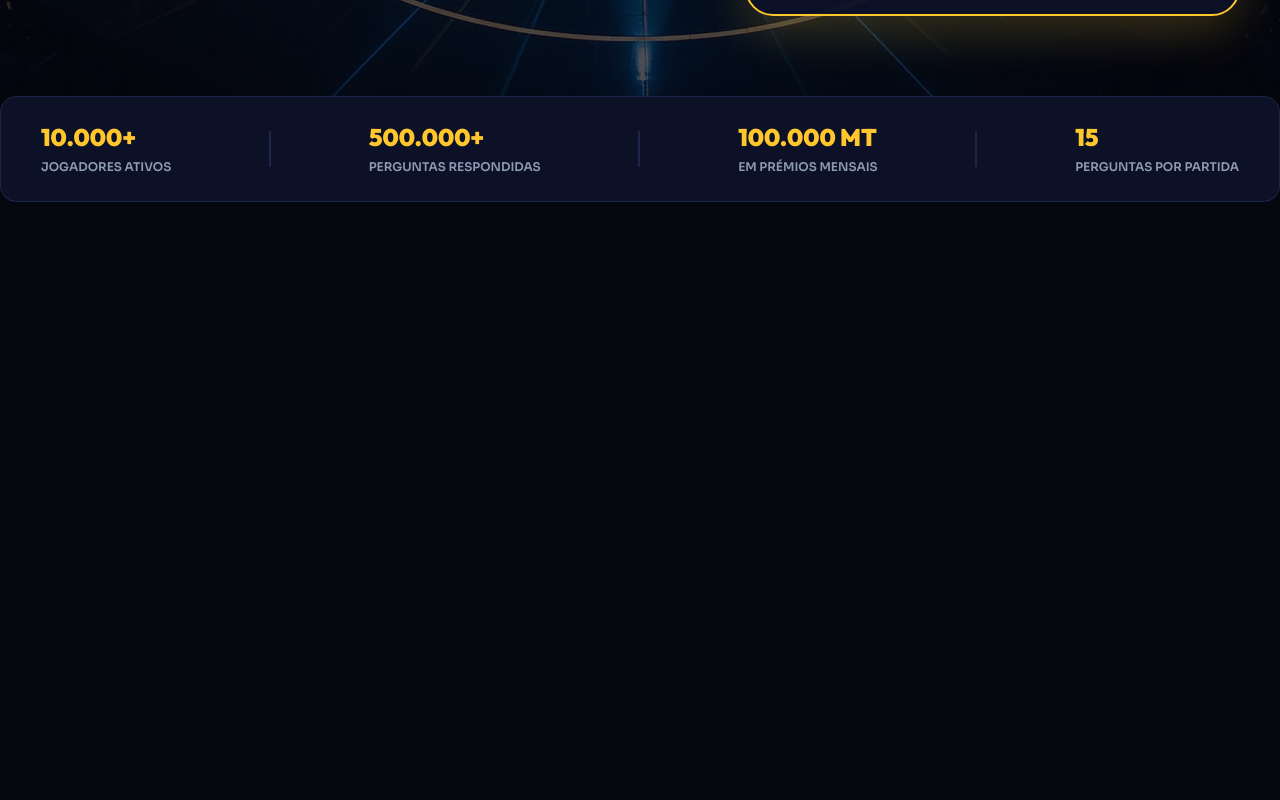
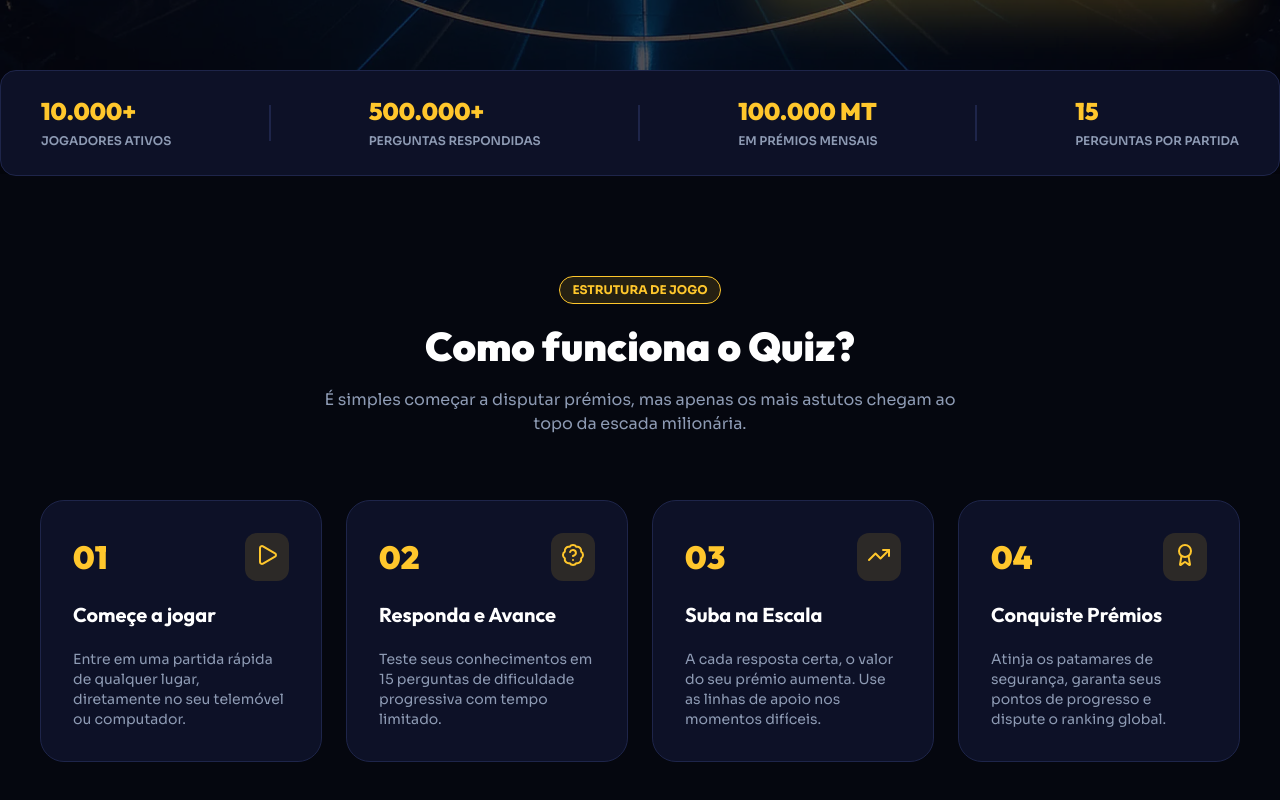
Before and after one commit to renzi-fidele-frontend/quem-sabe-mais, a Next.js app: page / in a window 1280 px wide. Shown: the part 826-1626 px from the top of the page. Before the commit the page ends 1028 px from the top, so only its background shows below. Built offline with nearby package versions, Linux system fonts and the light colour scheme.

Commit message:
feat: Adicionando a seção sobre como funciona o quiz a página inicial

```diff
--- a/app/page.tsx
+++ b/app/page.tsx
@@ -1,10 +1,34 @@
 import Container from "@/components/layout/Container";
+import SectionIntro from "@/components/layout/SectionIntro";
 import Button from "@/components/shared/Button";
-import { Info, Play, Shield, Star } from "lucide-react";
+import { Award, BadgeQuestionMark, Info, Play, Shield, Star, TrendingUp } from "lucide-react";
 import Image from "next/image";
 import Link from "next/link";
 
 export default function Home() {
+   const comoFunciona = [
+      {
+         titulo: "Começe a jogar",
+         descricao: "Entre em uma partida rápida de qualquer lugar, diretamente no seu telemóvel ou computador.",
+         icone: Play,
+      },
+      {
+         titulo: "Responda e Avance",
+         descricao: "Teste seus conhecimentos em 15 perguntas de dificuldade progressiva com tempo limitado.",
+         icone: BadgeQuestionMark,
+      },
+      {
+         titulo: "Suba na Escala",
+         descricao: "A cada resposta certa, o valor do seu prémio aumenta. Use as linhas de apoio nos momentos difíceis.",
+         icone: TrendingUp,
+      },
+      {
+         titulo: "Conquiste Prémios",
+         descricao: "Atinja os patamares de segurança, garanta seus pontos de progresso e dispute o ranking global.",
+         icone: Award,
+      },
+   ];
+
    return (
       <div>
          {/* Background */}
@@ -18,7 +42,7 @@ export default function Home() {
          {/* Conteúdo principal */}
          <div>
             {/* Hero */}
-            <Container className="pt-23 pb-20">
+            <Container className="pt-20 pb-18">
                <section className="[&_span]:text-tema flex items-center gap-16 flex-nowrap">
                   {/* Esquerda */}
                   <div className="basis-[75%] space-y-7">
@@ -54,7 +78,7 @@ export default function Home() {
                      style={{ boxShadow: "0px 16px 48px 0 rgba(255,199,44,0.2)" }}
                   >
                      <div className="text-center space-y-5">
-                        <p className="text-tema text-sm font-extrabold uppercase">
+                        <p className="text-tema text-[13px] font-extrabold uppercase">
                            🥇 PRÉMIO que será distribuído entre os top 3 melhores jogagores
                         </p>
                         <p className="font-outfit text-5xl text-tema text-shadow-md text-shadow-tema font-black">1000.00 MT</p>
@@ -101,6 +125,28 @@ export default function Home() {
                   <span>perguntas por partida</span>
                </div>
             </div>
+            {/* Como funciona o QUIZ */}
+            <Container className="pb-25">
+               <SectionIntro
+                  subtitulo="Estrutura de Jogo"
+                  titulo="Como funciona o Quiz?"
+                  descricao="É simples começar a disputar prémios, mas apenas os mais astutos chegam ao topo da escada milionária."
+               />
+               <div className="grid grid-cols-4 gap-6">
+                  {comoFunciona.map((item, k) => (
+                     <div key={k} className="bg-azul-escuro2 p-8 border-cor-borda border rounded-3xl space-y-5">
+                        <div className="flex justify-between">
+                           <span className="text-tema text-[32px] font-black">0{k + 1}</span>
+                           <div className="p-2.5 rounded-xl bg-tema/13">
+                              <item.icone className="stroke-tema" />
+                           </div>
+                        </div>
+                        <p className="text-white font-bold text-xl">{item.titulo}</p>
+                        <p className="text-sm font-sora">{item.descricao}</p>
+                     </div>
+                  ))}
+               </div>
+            </Container>
          </div>
       </div>
    );
--- /dev/null
+++ b/components/layout/SectionIntro.tsx
@@ -0,0 +1,16 @@
+type Props = {
+   titulo: string;
+   descricao: string;
+   subtitulo: string;
+   className?: string;
+};
+const SectionIntro = ({ titulo, descricao, subtitulo, className }: Props) => {
+   return (
+      <div className={`max-w-160 mx-auto text-center flex flex-col items-center gap-3 pt-25 pb-16 ${className}`}>
+         <span className="uppercase font-sora bg-tema/13 text-tema text-[12px] font-bold w-fit px-3 py-1 border border-tema rounded-full">{subtitulo}</span>
+         <h2 className="text-[40px] font-black text-white">{titulo}</h2>
+         <p className="font-sora">{descricao}</p>
+      </div>
+   );
+};
+export default SectionIntro;
```
